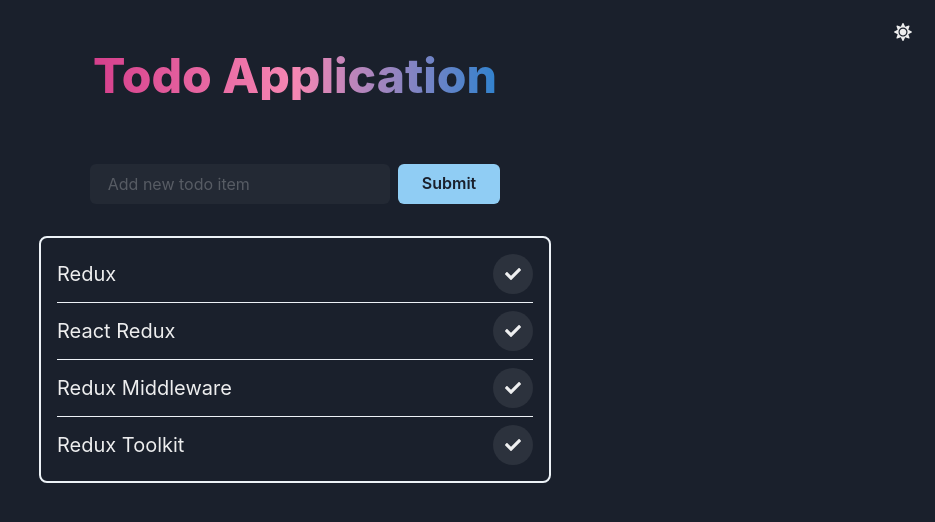
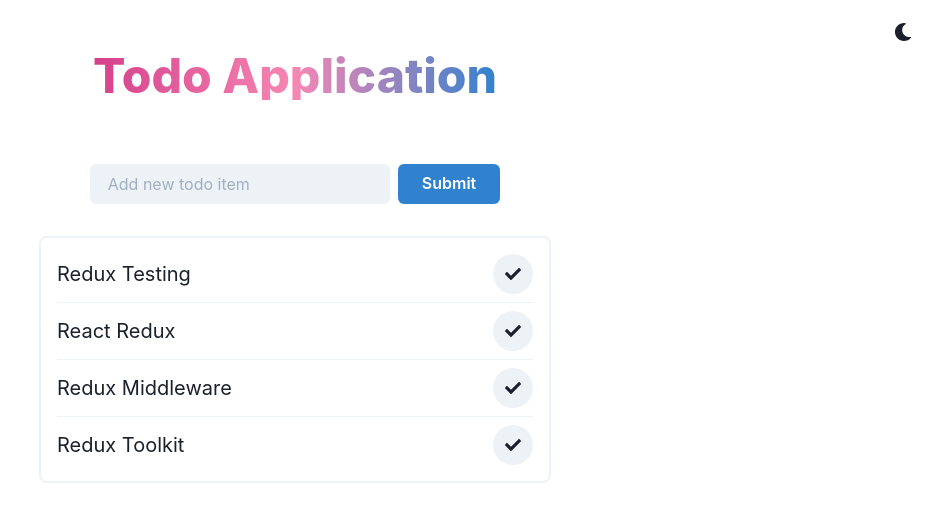
Before and after one commit to loctrandh/redux-training-todo-app, a React (Create React App) app: page / in a window 1280 px wide. Shown: the top 522 px of the page, without its empty margins (345-1280 px from the left). Built offline with nearby package versions, Linux system fonts and the light colour scheme.

Commit message:
⚛️ adding redux

```diff
--- a/package.json
+++ b/package.json
@@ -15,6 +15,7 @@
     "react-dom": "^18.1.0",
     "react-icons": "^3.0.0",
     "react-scripts": "5.0.1",
+    "redux": "^4.2.0",
     "web-vitals": "^0.2.2"
   },
   "scripts": {
--- a/src/App.js
+++ b/src/App.js
@@ -10,33 +10,30 @@ import AddTodo from 'components/AddTodo';
 import { ColorModeSwitcher } from 'components/ColorModeSwitcher';
 import CompletedList from 'components/CompletedList';
 import ToDoList from 'components/ToDoList';
-import React, { useState } from 'react';
+import store from 'store';
 
 function App() {
-  const initialTodo = [
-    { id: 1, content: 'Redux', completed: false },
-    { id: 2, content: 'React Redux', completed: false },
-    { id: 3, content: 'Redux Middleware', completed: false },
-    { id: 4, content: 'Redux Toolkit', completed: false },
-  ];
-  const initialColorMode = 'dark';
-
-  const [todos, setTodos] = useState(initialTodo);
+  const initialColorMode = store.getState().themeState.colorMode;
 
   const handleToggleTodo = id => {
-    setTodos(
-      todos.map(todo =>
-        todo.id !== id ? todo : { ...todo, completed: !todo.completed }
-      )
-    );
+    store.dispatch({
+      type: 'TODO_TOGGLE',
+      payload: id,
+    });
   };
 
   const handleDeleteTodo = id => {
-    setTodos(todos.filter(item => item.id !== id));
+    store.dispatch({
+      type: 'TODO_DELETE',
+      payload: id,
+    });
   };
 
   const handleAddTodo = todo => {
-    setTodos([...todos, todo]);
+    store.dispatch({
+      type: 'TODO_ADD',
+      payload: todo,
+    });
   };
 
   const config = {
@@ -45,6 +42,8 @@ function App() {
   };
 
   const theme = extendTheme({ config });
+
+  const todos = store.getState().todoState;
 
   return (
     <ChakraProvider theme={theme}>
--- a/src/index.js
+++ b/src/index.js
@@ -1,7 +1,8 @@
 import { ColorModeScript } from '@chakra-ui/react';
 import App from 'App';
-import React, { StrictMode } from 'react';
+import React, { Fragment } from 'react';
 import { createRoot } from 'react-dom/client';
+import store from 'store';
 import reportWebVitals from './reportWebVitals';
 import * as serviceWorker from './serviceWorker';
 
@@ -9,12 +10,18 @@ const container = document.getElementById('root');
 
 const root = createRoot(container);
 
-root.render(
-  <StrictMode>
-    <ColorModeScript />
-    <App />
-  </StrictMode>
-);
+function render() {
+  root.render(
+    <Fragment>
+      <ColorModeScript />
+      <App />
+    </Fragment>
+  );
+}
+
+store.subscribe(render);
+
+render();
 
 // If you want your app to work offline and load faster, you can change
 // unregister() to register() below. Note this comes with some pitfalls.
--- /dev/null
+++ b/src/reducers/index.js
@@ -0,0 +1,11 @@
+// Root Reducer
+import { combineReducers } from 'redux';
+import todoReduder from './todo';
+import themeReducer from './theme';
+
+const rootReducer = combineReducers({
+  todoState: todoReduder,
+  themeState: themeReducer,
+});
+
+export default rootReducer;
--- /dev/null
+++ b/src/reducers/theme/index.js
@@ -0,0 +1,7 @@
+const INITIAL_STATE = {
+  colorMode: 'light',
+};
+
+export default function reducer(state = INITIAL_STATE, _action) {
+  return state;
+}
--- /dev/null
+++ b/src/reducers/todo/index.js
@@ -0,0 +1,38 @@
+const INITIAL_STATE = [
+  { id: 1, content: 'Redux Testing', completed: false },
+  { id: 2, content: 'React Redux', completed: false },
+  { id: 3, content: 'Redux Middleware', completed: false },
+  { id: 4, content: 'Redux Toolkit', completed: false },
+];
+
+function reducer(state = INITIAL_STATE, action) {
+  switch (action.type) {
+    case 'TODO_ADD':
+      return applyAddTodo(state, action);
+
+    case 'TODO_TOGGLE':
+      return applyToggleTodo(state, action);
+
+    case 'TODO_DELETE':
+      return applyDeleteTodo(state, action);
+
+    default:
+      return state;
+  }
+}
+
+function applyAddTodo(state, action) {
+  return [...state, action.payload];
+}
+
+function applyToggleTodo(state, action) {
+  return state.map(todo =>
+    todo.id !== action.payload ? todo : { ...todo, completed: !todo.completed }
+  );
+}
+
+function applyDeleteTodo(state, action) {
+  return state.filter(todo => todo.id !== action.payload);
+}
+
+export default reducer;
--- /dev/null
+++ b/src/store/index.js
@@ -0,0 +1,6 @@
+import { legacy_createStore as createStore } from 'redux';
+import rootReducer from 'reducers';
+
+const store = createStore(rootReducer);
+
+export default store;
```
Also changed, not shown: 1 other file (tests, documents, lock files or other folders).
